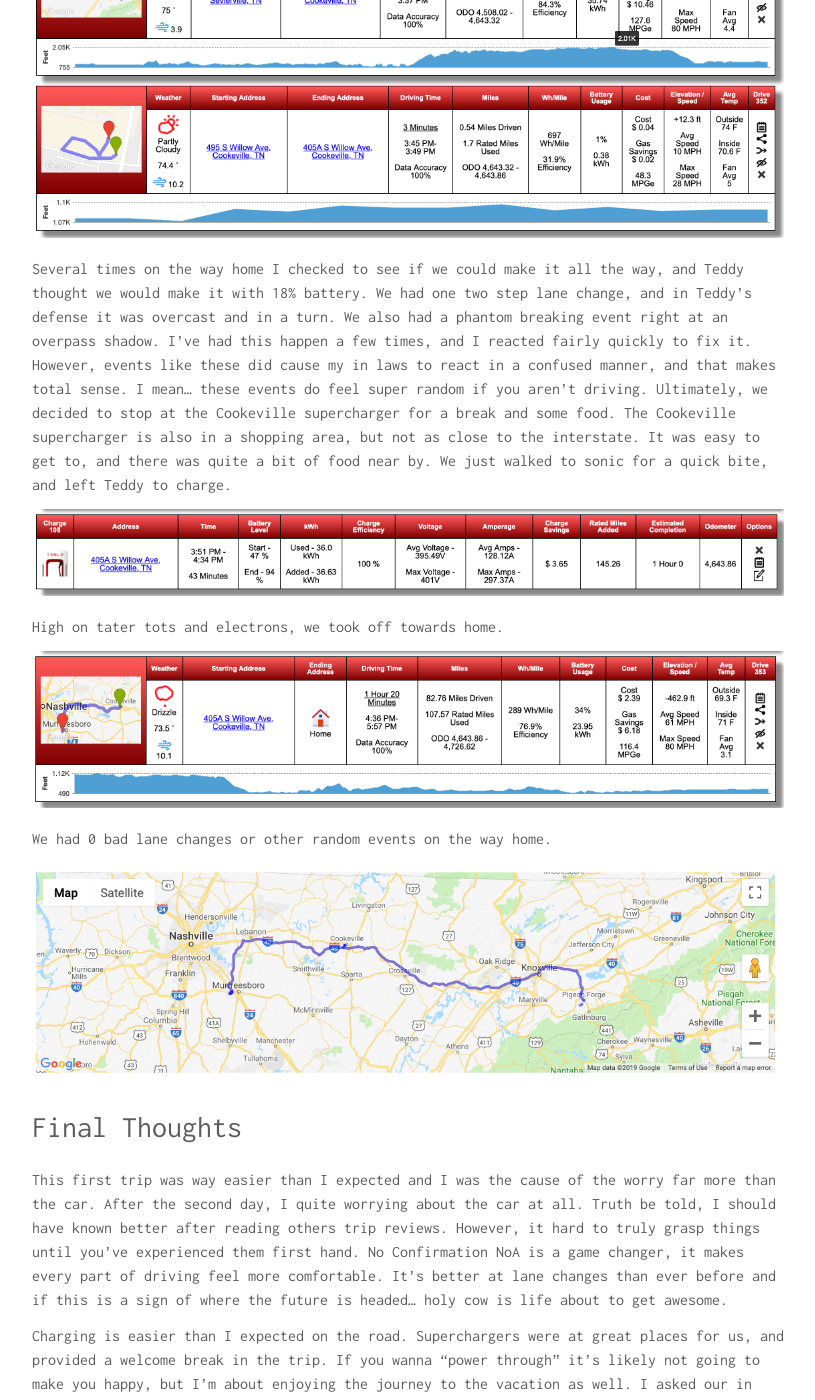
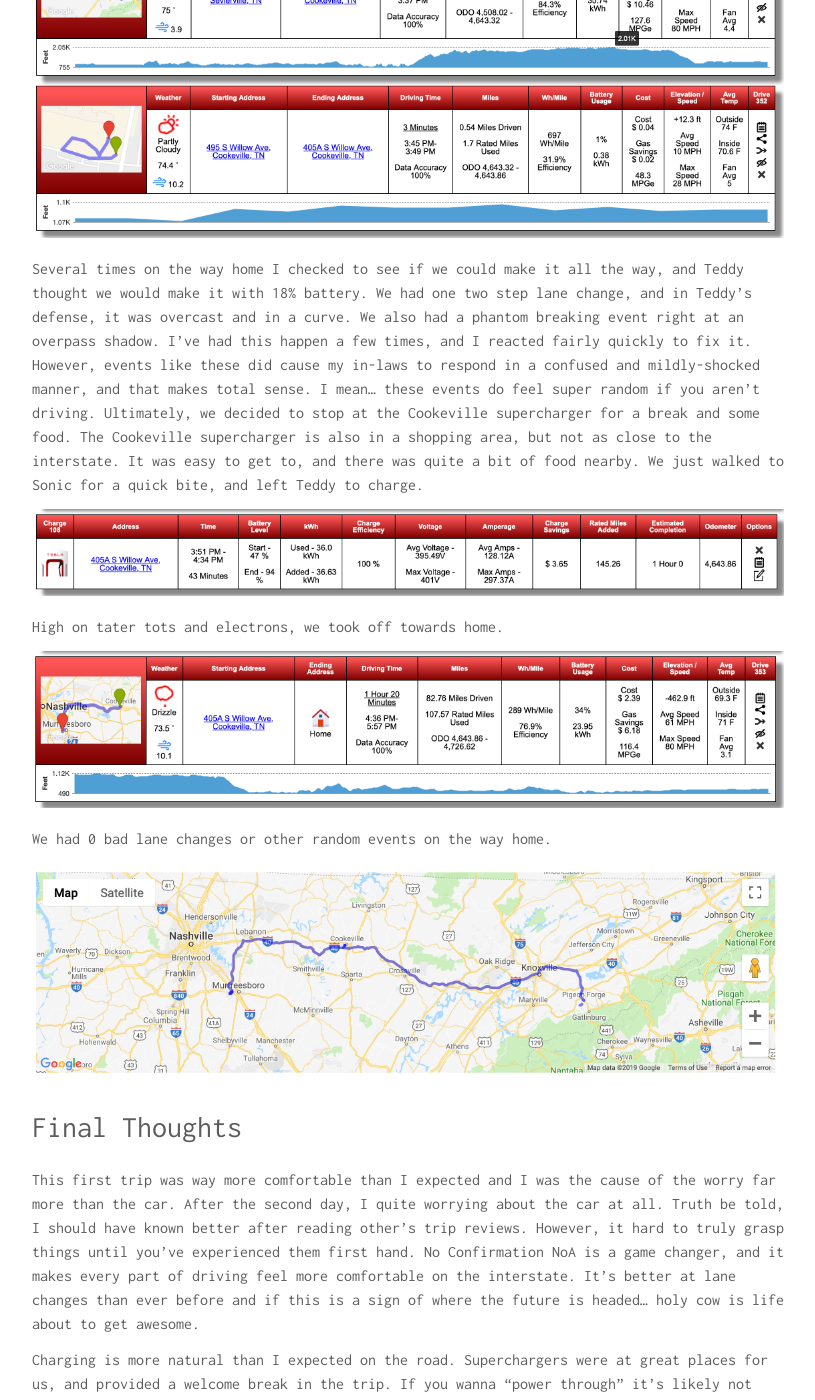
Before and after one commit to jasonamyers/jasonamyers.github.com, a Jekyll site: the page built from _posts/2019-04-08-tesla-trip-gatlinburg.md, in a window 1280 px wide and 1400 px high, scrolled down 8813 px. Shown: the whole window, without its empty margins (232-1047 px from the left). Built offline with Jekyll 4.4.1, drawn with Linux system fonts in a browser that asks for light colours; some of the changed text lies outside the part shown.

Commit message:
Fixing spelling and grammer

```diff
--- a/_posts/2019-04-08-tesla-trip-gatlinburg.md
+++ b/_posts/2019-04-08-tesla-trip-gatlinburg.md
@@ -7,7 +7,7 @@
 share: true
 ---
 
-Just got back from my first trip in my Tesla Model 3. I was a bit nervous, but mostly because my first trip also included my in laws riding with us. I along with them great, but I knew if the car became a burden during the trip it wouldn't just be me affected or me and my wife, but all of us. Two of which didn't care about the mission or vision of electric vehicles; they just wanna go on vacation and have fun. (to be fair... so did I.) We went from our home to Gatlinburg and back. It's right at 239 miles one way with a rough overall elevation change of 917ft.
+Just got back from my first trip in my Tesla Model 3. I was a bit nervous, but mostly because my first trip also included my in-laws riding with us. I along with them great but I knew if the car became a burden during the trip, it wouldn't just be me affected or me and my wife, but all of us. Two of which didn't care about the mission or vision of electric vehicles; they just wanna go on vacation and have fun. (to be fair... so did I.) We went from our home to Gatlinburg and back. It's right at 239 miles one way with a rough overall elevation change of 917ft.
 
 # About Teddy
 Teddy is the name of our Long Range All Wheel Drive Tesla Model 3. We have 19" Sport Wheels, Enhanced AutoPilot, and Full Self Driving. Due to us using a friends referral code, we have free supercharging into next year.
@@ -17,9 +17,9 @@
 
 # Day 1: To the Mountains Frodo!
 ![Overview]({{ site.url }}/assets/images/there-1.png)
-We took off in clear, crisp weather and drove a few hours until we need a restroom break. Not sure why you always start off a trip by eating, but it sure ensures you'll need a break.  We put in our destination address in Gatlinburg, and it suggested that we'd need to hit the Knoxville supercharger to ensure we had all the charge we'd need to get there. We made it to Crossville (about 2 hours) before needing a break. We got 2019.8.5 right before we left. I didn't realize we'd need to enable the Navigate on AutoPilot No Confirmation setting prior to the trip. Even so, we have 0 aborted lane changes, and 0 weird two or three step lane changes. (that's what I call it when it starts the lane change, changes its mind, then completes it after all.) I did enable the No Confirmation NoA at our break and then we were off to the supercharger.
+We took off in clear, crisp weather and drove a few hours until we need a restroom break. Not sure why you always start off a trip by eating, but it sure ensures you'll need a break.  We put in our destination address in Gatlinburg, and it suggested that we'd need to hit the Knoxville supercharger to ensure we had all the charge we'd need to get there. We made it to Crossville (about 2 hours) before needing a break. We got 2019.8.5 right before we left. I didn't realize we'd need to enable the Navigate on AutoPilot No Confirmation setting before the trip. Even so, we have 0 aborted lane changes, and 0 weird two or three step lane changes. (that's what I call it when it starts the lane change, changes its mind, then completes it after all.) I did enable the No Confirmation NoA at our break and then we were off to the supercharger.
 
-We rolled up to super charger with about 20 percent left, and I never got nervous about making it. Everything was so smooth. No Confirmation NoA was simply amazing. I had 0 aborted lane changes, and 0 stepped lane changes. I was just stunned at how much easier this trip was.
+We rolled up to supercharger with about 20 percent left, and I never got nervous about making it. Everything was so smooth, and No Confirmation NoA was just amazing. I had 0 aborted lane changes, and 0 stepped lane changes. I was just stunned at how much easier this trip was.
 
 ![Leg 1]({{ site.url }}/assets/images/leg-1.png)
 
@@ -77,7 +77,7 @@
 
 ![Day 3 home]({{ site.url }}/assets/images/day-3-done.png)
 
-That ended the day and here is our overview map
+That ended the day and here is our overview map.
 
 ![Day 3 Overview]({{ site.url }}/assets/images/day-3-overview.png)
 
@@ -91,11 +91,11 @@
 
 ![Day 4 Charging]({{ site.url }}/assets/images/day-4-shop-charge.png)
 
-This was also awesome. We shopped for quite a while; dipping in and out of shops throughout the outlets. We arrived back at a nearly fully charged Teddy. Okay time to drive home.
+This was also awesome. We shopped for quite a while; dipping in and out of shops throughout the outlets. We arrived back at a nearly fully charged Teddy. Okay, time to drive home.
 
 ![Day 4 leg 1]({{ site.url }}/assets/images/day-4-leg-1.png)
 
-Several times on the way home I checked to see if we could make it all the way, and Teddy thought we would make it with 18% battery. We had one two step lane change, and in Teddy's defense it was overcast and in a turn. We also had a phantom breaking event right at an overpass shadow. I've had this happen a few times, and I reacted fairly quickly to fix it. However, events like these did cause my in laws to react in a confused manner, and that makes total sense. I mean... these events do feel super random if you aren't driving. Ultimately, we decided to stop at the Cookeville supercharger for a break and some food. The Cookeville supercharger is also in a shopping area, but not as close to the interstate. It was easy to get to, and there was quite a bit of food near by. We just walked to sonic for a quick bite, and left Teddy to charge.
+Several times on the way home I checked to see if we could make it all the way, and Teddy thought we would make it with 18% battery. We had one two step lane change, and in Teddy's defense, it was overcast and in a curve. We also had a phantom breaking event right at an overpass shadow. I've had this happen a few times, and I reacted fairly quickly to fix it. However, events like these did cause my in-laws to respond in a confused and mildly-shocked manner, and that makes total sense. I mean... these events do feel super random if you aren't driving. Ultimately, we decided to stop at the Cookeville supercharger for a break and some food. The Cookeville supercharger is also in a shopping area, but not as close to the interstate. It was easy to get to, and there was quite a bit of food nearby. We just walked to Sonic for a quick bite, and left Teddy to charge.
 
 ![Day 4 SC]({{ site.url }}/assets/images/day-4-sc.png)
 
@@ -108,10 +108,10 @@
 ![Day 4 Overview]({{ site.url }}/assets/images/day-4-overview.png)
 
 # Final Thoughts
-This first trip was way easier than I expected and I was the cause of the worry far more than the car. After the second day, I quite worrying about the car at all. Truth be told, I should have known better after reading others trip reviews.  However, it hard to truly grasp things until you've experienced them first hand. No Confirmation NoA is a game changer, it makes every part of driving feel more comfortable. It's better at lane changes than ever before and if this is a sign of where the future is headed... holy cow is life about to get awesome.
+This first trip was way more comfortable than I expected and I was the cause of the worry far more than the car. After the second day, I quite worrying about the car at all. Truth be told, I should have known better after reading other's trip reviews.  However, it hard to truly grasp things until you've experienced them first hand. No Confirmation NoA is a game changer, and it makes every part of driving feel more comfortable on the interstate. It's better at lane changes than ever before and if this is a sign of where the future is headed... holy cow is life about to get awesome.
 
-Charging is easier than I expected on the road. Superchargers were at great places for us, and provided a welcome break in the trip. If you wanna "power through" it's likely not going to make you happy, but I'm about enjoying the journey to the vacation as well. I asked our in laws how they felt about it, and they didn't feel it got in the way at all. They didn't seem to be bothered and enjoyed the food breaks as well.
+Charging is more natural than I expected on the road. Superchargers were at great places for us, and provided a welcome break in the trip. If you wanna "power through" it's likely not going to make you happy, but I'm about enjoying the journey to the vacation as well. I asked our in-laws how they felt about it, and they didn't feel it got in the way at all. They didn't seem to be bothered and enjoyed the food breaks as well.
 
-Charging in Gatlinburg (Pigeon Forge) is pretty easy with several Level 2 and destination chargers. Gatlinburg proper has a much lighter selection of chargers and the state park is very VERY barren when it comes to charging. Our trip won't be your trip so you're milage may vary.
+Charging in Gatlinburg (Pigeon Forge) is pretty easy with several Level 2 and destination chargers. Gatlinburg proper has a much lighter selection of chargers, and the state park is very VERY barren when it comes to charging. Our trip won't be your trip so you're milage may vary.
 
-I'd love to do a trip about twice this long... and hopefully I'll get to soon.
+I'd love to do a trip about twice this long... and hopefully, I'll get to soon.
```
Also changed, not shown: other parts of _posts/2019-04-08-tesla-trip-gatlinburg.md (+8 -8 lines).
